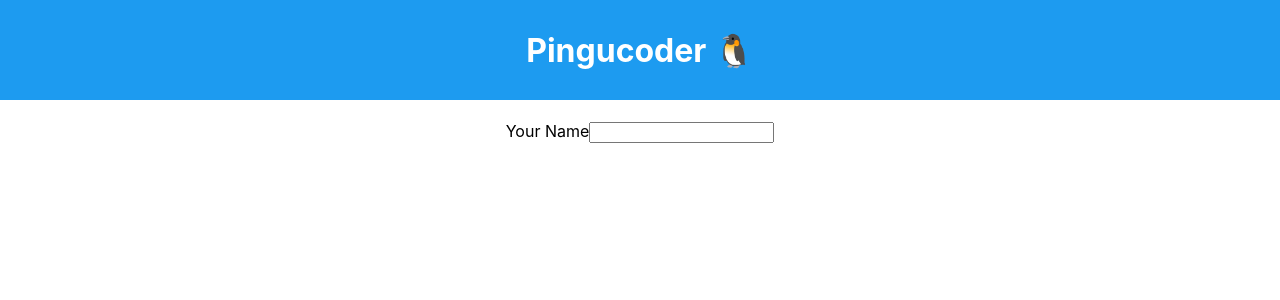
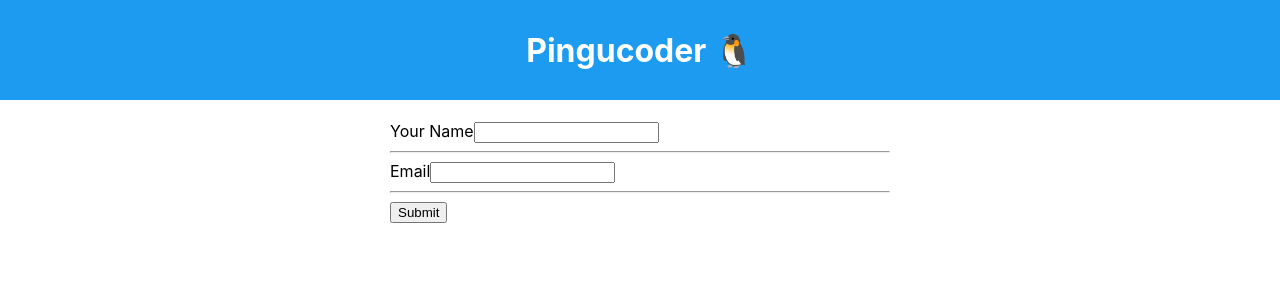
Before and after one commit to Hamdiabdallah/react, a React (Create React App) app: page / in a window 1280 px wide. Shown: the top 300 px of the page. Built offline with nearby package versions, Linux system fonts and the light colour scheme.

Commit message:
solving the object state inthe form

```diff
--- a/src/components/myInput.jsx
+++ b/src/components/myInput.jsx
@@ -2,15 +2,19 @@ import React from 'react'
 import { useState } from 'react'
 
 const MyInput = () => {
-  const [value,setvalue]= useState('');
-  function valueInput(event){
-    setvalue(event.target.value)
-  }
+  const [value,setvalue]= useState({name: "", email: ""});
+  // const [valuee,setvaluee]= useState('');
+  // function valueInput(event){
+  //   setvalue(event.target.value)
+  // }
   return (
-    <div>
+    <form style={{width : '500px',border : 'red 1px'}} >
       <label >Your Name</label>
-      <input value={value} onChange={valueInput} />
-    </div>
+      <input value={value.name} onChange={(event)=> setvalue({...value,name: event.target.value})} /><hr />
+      <label >Email</label>
+      <input value={value.email} onChange={(event)=> setvalue({...value,email: event.target.value})} /> <hr />
+      <button>Submit</button>
+    </form>
   )
 }
 
```
